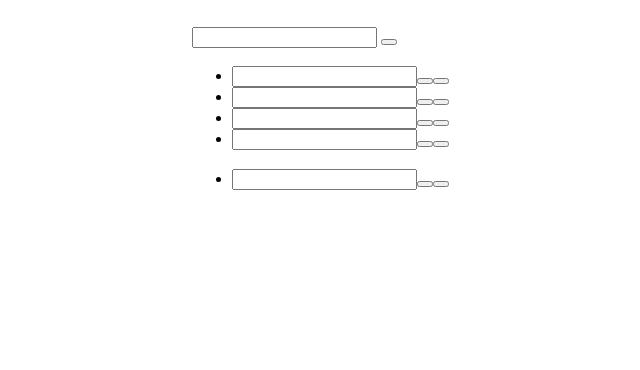
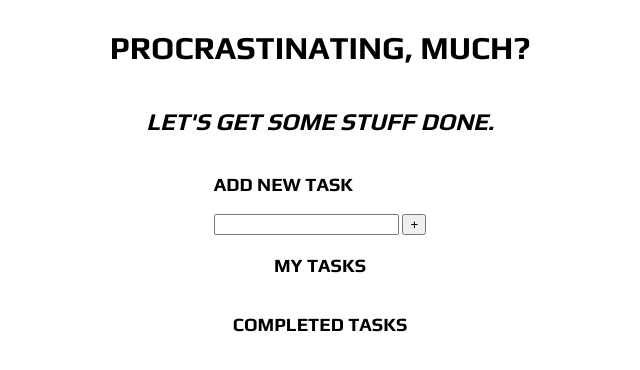
Before and after one commit to ninaevelina/to-do, a website built with Parcel: page src/index.html in a window 1280 px wide. Shown: the whole page, without its empty margins (320-960 px from the left). Built offline with nearby package versions, Linux system fonts and the light colour scheme.

Commit message:
adj html, added empty ul to create li with js

```diff
--- a/src/index.html
+++ b/src/index.html
@@ -9,33 +9,33 @@
   </head>
   <body>
     <header class="myheader">
-      <h1 class="header__first"></h1>
-      <h2 class="header__second"></h2>
+      <h1 class="myheader__first">Procrastinating, much?</h1>
+      <h2 class="myheader__second">Let's get some stuff done.</h2>
     </header>
     <main class="container">
       <section>
         <!-- First section for adding a task-->
-        <h3></h3>
-        <label></label>
-        <input type="text" />
-        <button></button>
+        <h3>ADD NEW TASK</h3>
+        <form id="taskForm">
+          <label for="taskInput"></label>
+          <input id="taskInput" type="text" required />
+          <!-- Create button submit event for js function for the form! -->
+          <button id="addBtn">+</button>
+        </form>
       </section>
       <section>
-        <!-- Second section for active tasks that have two buttons each, tasks can be edited or deleted-->
-        <h3></h3>
-        <ul>
-          <li><label></label><input /><button></button><button></button></li>
-          <li><label></label><input /><button></button><button></button></li>
-          <li><label></label><input /><button></button><button></button></li>
-          <li><label></label><input /><button></button><button></button></li>
-        </ul>
+        <!-- Second section for active tasks, create js for ul -->
+        <h3>MY TASKS</h3>
+        <div>
+          <ul id="taskList"></ul>
+        </div>
       </section>
       <section>
-        <!-- Third section with completed tasks, input type should be checkbox-->
-        <h3></h3>
-        <ul>
-          <li><label></label><input /><button></button><button></button></li>
-        </ul>
+        <!-- Third section with completed tasks, create js for ul -->
+        <h3>COMPLETED TASKS</h3>
+        <div>
+          <ul id="completedList"></ul>
+        </div>
       </section>
     </main>
     <footer></footer>
--- a/src/scss/main.scss
+++ b/src/scss/main.scss
@@ -3,10 +3,37 @@
 body, html {
     width: 100vw;
     display: flex;
+    flex-direction: column;
     justify-content: center;
+    align-items: center;
 }
 
-.header {
+.myheader {
     font-family: 'Play', sans-serif;
     text-transform: uppercase;
+    width: 100vw;
+    display: flex;
+    flex-direction: column;
+    flex-wrap: wrap;
+    &__first {
+        display: flex;
+        flex-direction: column;
+        text-align: center;
+    }
+    &__second {
+        display: flex;
+        flex-direction: column;
+        text-align: center;
+        font-style: italic;
+    }
 }
+
+.container {
+    font-family: 'Play', sans-serif;
+    text-transform: uppercase;
+    width: 100vw;
+    display: flex;
+    flex-direction: column;
+    justify-content: center;
+    align-items: center;
+}
```
Also changed, not shown: src/js/main.js (+10 -0 lines).
